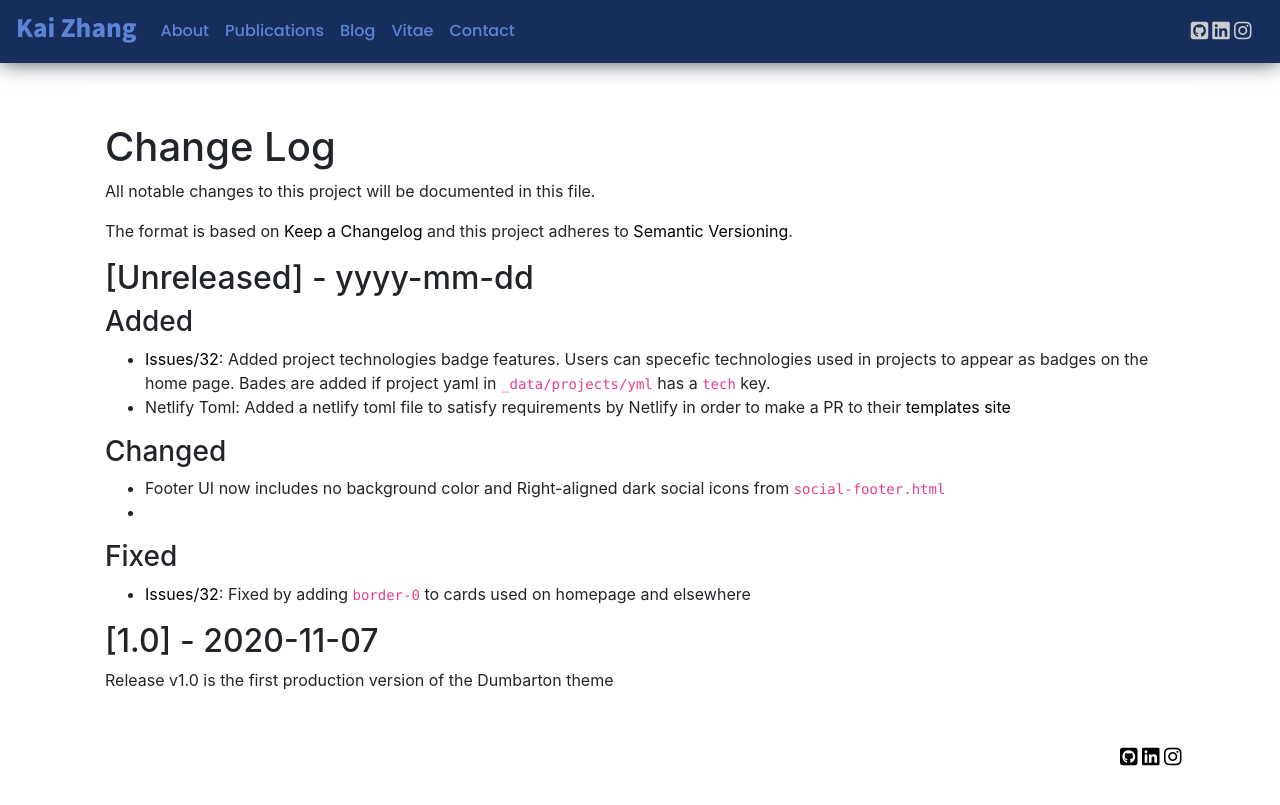
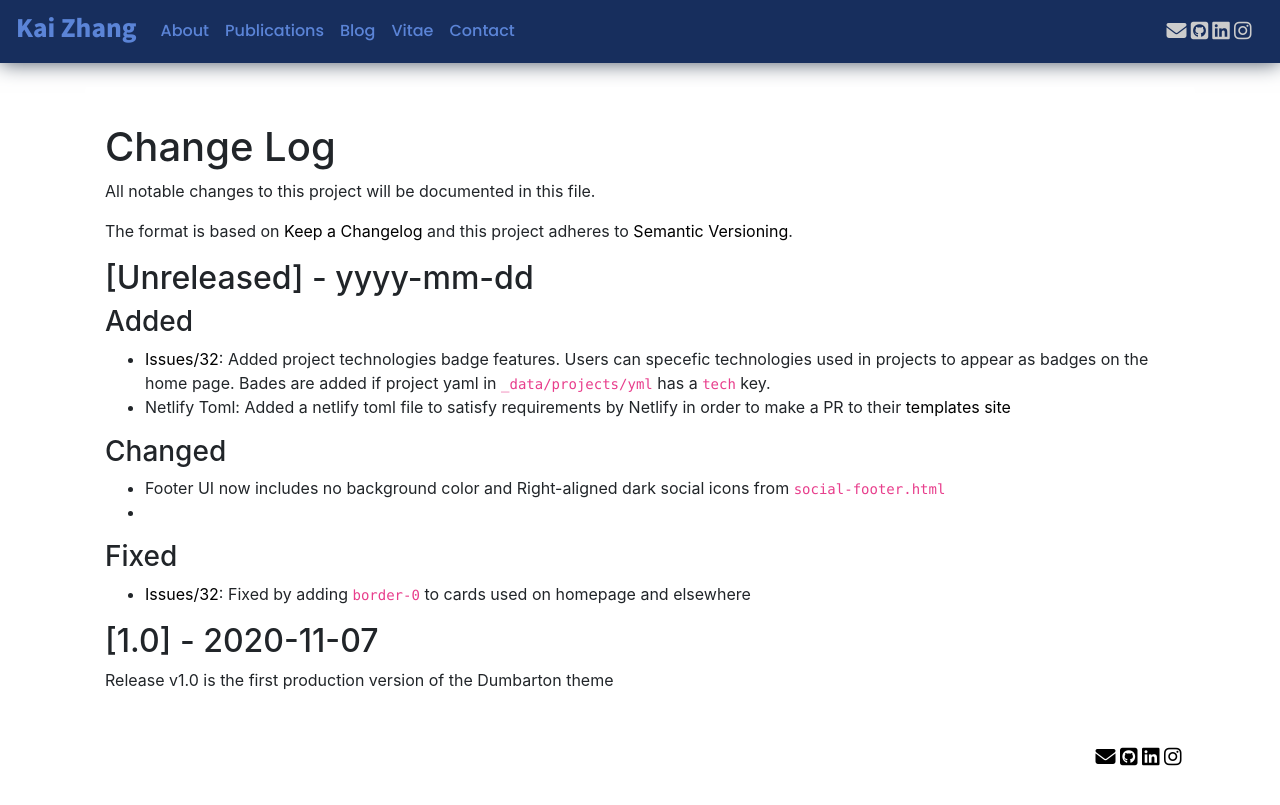
Before and after one commit to iamKaiZhang/iamKaiZhang.github.io, a Jekyll site: the page built from CHANGELOG.md, in a window 1280 px wide. Shown: the top 805 px of the page. Built offline with Jekyll 4.4.1, drawn with Linux system fonts in a browser that asks for light colours; nearby versions of some CDN libraries; our own code applies the rules of GitHub Pages for plain Markdown files; comment, search, counter and statistics services are not loaded.

```diff
--- a/_config.yml
+++ b/_config.yml
@@ -9,7 +9,7 @@
 #========================================#
 
 title: Kai Zhang
-email:
+# email: kaizhang2099@outlook.com
 description: Kai Zhang's personal Website
 baseurl:                                       # the subpath of your site, e.g. /blog
 url: "https://iamKaiZhang.github.io/"          # the base hostname & protocol for your site, e.g. http://example.com
@@ -28,10 +28,10 @@ github: iamKaiZhang
 linkedin: kai-zhang-1a685a255
 instagram: kai.zhang.99
 stackoverflow:
-website:
+website: www.zhangkai.io
 codepen:
 medium:
-email:
+email: kaizhang2099@outlook.com
 keybase:
 pgp:
 ctftime:
--- a/_includes/social-footer.html
+++ b/_includes/social-footer.html
@@ -1,7 +1,13 @@
 <!-- Displays Social Media Icons based on _config.yml settings -->
 <!-- {{ if site.twitter }} -->
 <span style="color: Black;">
-     {% if site.twitter %}
+    {% if site.email %}
+        <a href="mailto:{{ site.email }}">
+        <span style="color: {{ theme.social-color-footer }};">
+            <i class="fas fa-envelope fa-lg"></i></a>
+        </span>
+    {% endif %}
+    {% if site.twitter %}
         <a class="social-link" href="https://twitter.com/{{ site.twitter }}">
         <span style="color: {{ theme.social-color-footer }};">
             <i class="fab fa-twitter-square fa-lg"></i></a>
--- a/_includes/social.html
+++ b/_includes/social.html
@@ -2,6 +2,12 @@
 <!-- Displays Social Media Icons based on _config.yml settings -->
 <span style="color:{{ theme.social-color }};">
     <i> &nbsp;&nbsp; </i>
+    {% if site.email %}
+        <a href="mailto:{{ site.email }}">
+        <span style="color: {{ theme.social-color }};">
+            <i class="fas fa-envelope fa-lg"></i></a>
+        </span>
+    {% endif %}
     {% if site.twitter %}
         <a class="social-link" href="https://twitter.com/{{ site.twitter }}">
         <span style="color: {{ theme.social-color }};">
```
Also changed, not shown: .github/workflows/jekyll.yml.
